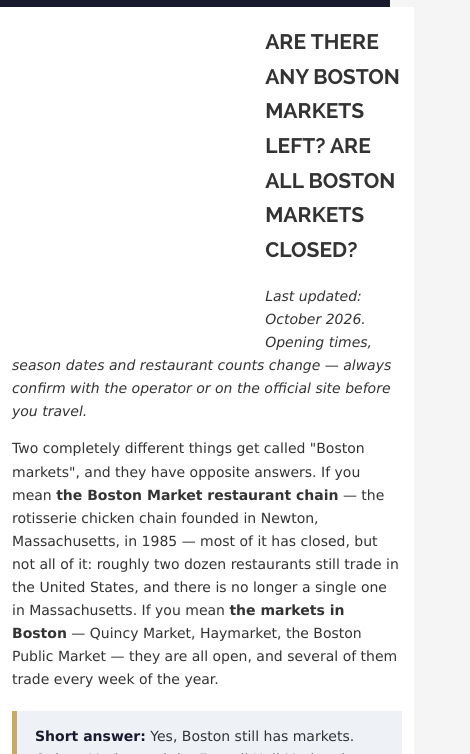
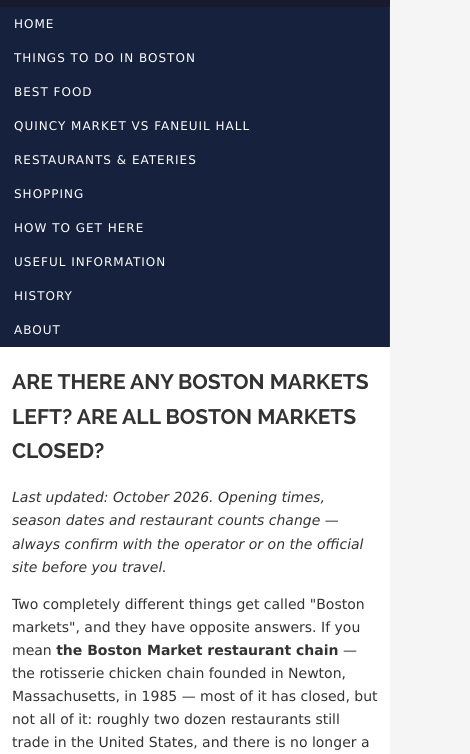
Before and after one commit to raymondlowe/quincy-market.com, a plain HTML site: page boston-markets-faq.html in a window 390 px wide. Shown: the part 48-802 px from the top of the page, 470 px wide, since content can reach past the window. Drawn offline with Linux system fonts and the light colour scheme.

Commit message:
Phone-readiness: viewport meta, fluid ad containers, image dimensions
viewport: added 0, fixed 0, de-duplicated 0
images: 0 width/height filled
css: styles.css phone-only max-width block (desktop unchanged)
No ad code, sitemap, canonical, robots or meta-description touched.

```diff
--- a/styles.css
+++ b/styles.css
@@ -242,3 +242,35 @@ body {
         grid-template-columns: 1fr;
     }
 }
+/* mobile-fix v1.2.0: phone-only fluid layout (desktop unchanged) */
+@media screen and (max-width: 1023px) {
+  html, body { max-width: 100%; overflow-x: hidden; }
+  #mainWrapper, #mainWrapperClip, #wrapperContent, #wrapperContentClip, #midWrapper,
+  #footerWrapper, #headerWrapper, .headerWrapper, .footerWrapper,
+  #slideWrapper, .bodyWrapper, .contentWrapper {
+    width: auto !important; max-width: 100% !important; box-sizing: border-box;
+  }
+  #wrapperContent, #midWrapper, #footerWrapper, #mainWrapper, #mainWrapperClip {
+    margin-left: 0 !important; margin-right: 0 !important;
+  }
+  div, table, td, th, p, h1, h2, h3, h4, ul, ol, blockquote { max-width: 100% !important; box-sizing: border-box; }
+  div, section, article { min-width: 0 !important; }
+  [id*="wrapper"], [id*="Wrapper"] { grid-template-columns: minmax(0, 1fr) !important; flex-wrap: wrap !important; }
+  div, section, article, aside { float: none !important; }
+  #mainContent, [id*="ainContent"], #summary, #content { width: auto !important; max-width: 100% !important; }
+  #insideRightSidebar, #insideLeftSidebar, #rightSidebar, #leftSidebar,
+  [id*="idebar"], [class*="sidebar"], #mid1, #mid2, #mid3 {
+    float: none !important; width: auto !important; max-width: 100% !important; min-height: 0 !important;
+  }
+  #indexHeaderWrapper, #insideHeaderWrapper, .headerWrapper, #slideWrapper, #slideshowID { height: auto !important; min-height: 0 !important; }
+  #nav-menu { position: static !important; width: auto !important; margin: 0 !important; clear: both; float: none !important; }
+  #nav-menu ul { float: none !important; }
+  #nav-menu li { float: none !important; display: inline-block; vertical-align: top; }
+  #logo { float: none !important; }
+  img { max-width: 100% !important; height: auto !important; }
+  body, #mainWrapper, #mainWrapperClip, #mainContent, p { text-align: left !important; }
+  ins.adsbygoogle, iframe, object, embed { max-width: 100% !important; }
+  iframe[name^="google_ads_iframe"], iframe[id^="aswift"] { max-width: 100% !important; }
+  table { display: block; overflow-x: auto; }
+}
+/* end mobile-fix */
```
